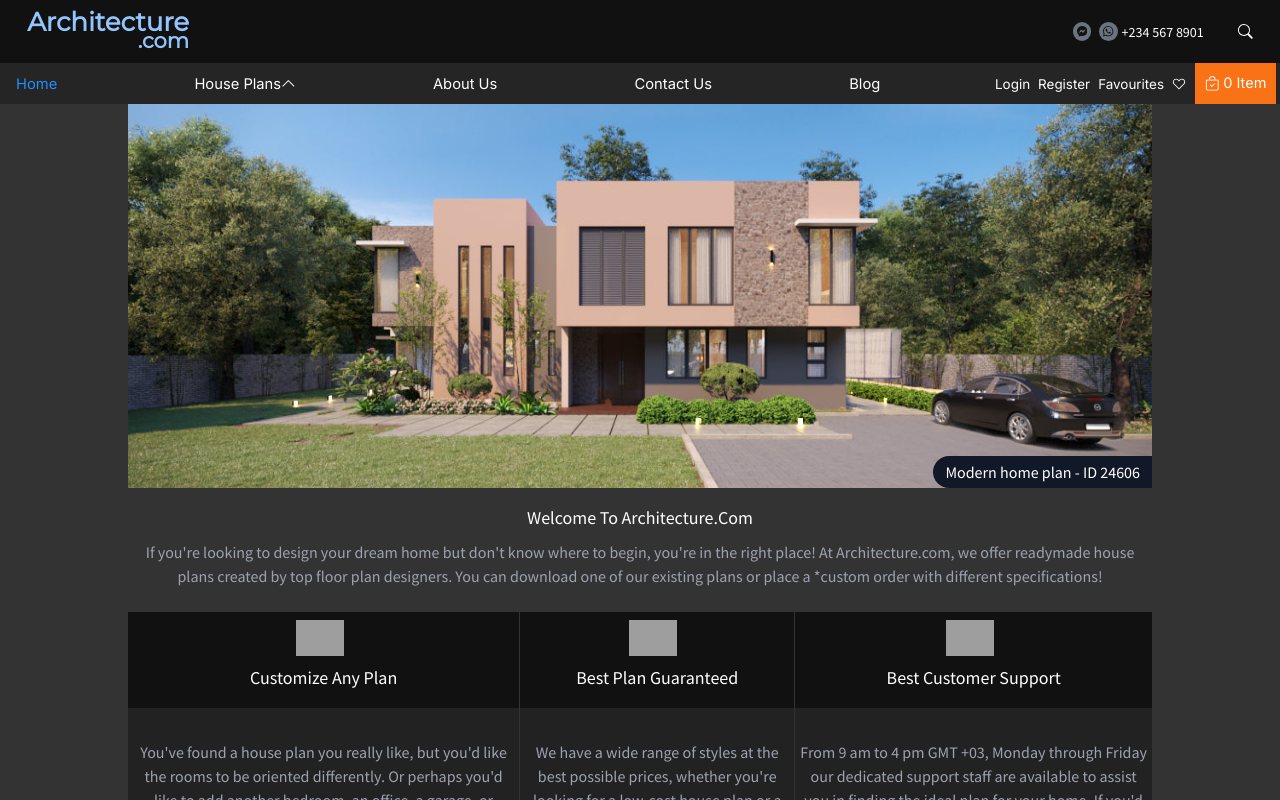
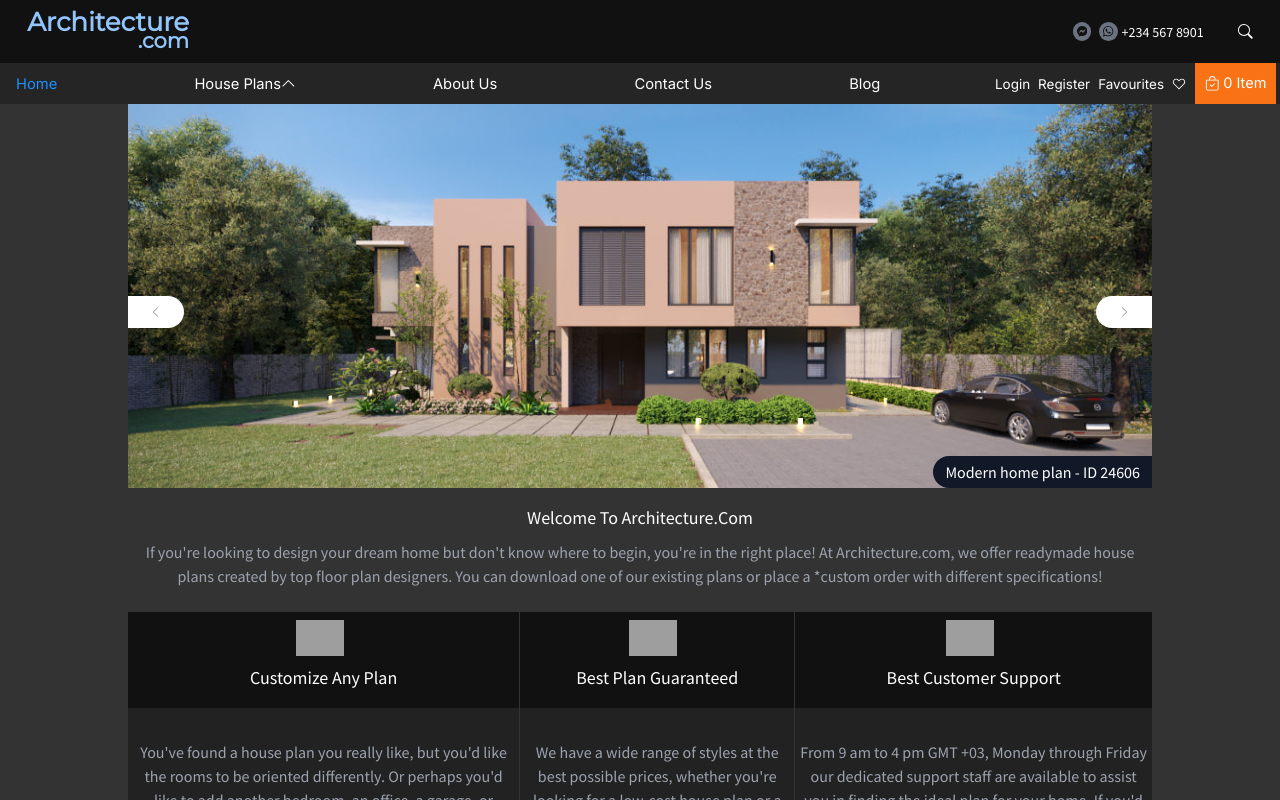
Before and after one commit to cleverAkanimoh/architecture, a React (Create React App) app: page / in a window 1280 px wide. Shown: the top 800 px of the page. Built offline with nearby package versions, Linux system fonts and the light colour scheme; grey boxes are pictures that could not be loaded; a web font is replaced by a local one.

Commit message:
modified Home.tsx in Pages

```diff
--- a/src/Pages/Home.tsx
+++ b/src/Pages/Home.tsx
@@ -1,16 +1,20 @@
+import { Link } from "react-router-dom";
+import { VscChevronLeft, VscChevronRight } from "react-icons/vsc";
+
 import BoxContainer from "../Components/home/BoxContainer";
 import ImageArea from "../Components/home/ImageArea";
 import WelcomeComp from "../Components/home/WelcomeComp";
 import useWindowTitle from "../hooks/useWindowTitle";
 import defaultImage from "../assets/images/defaultimage.jpg";
-import { Link } from "react-router-dom";
 
 export default function Home() {
   useWindowTitle("Home | extra text goes here");
 
   return (
     <section className="general-flex">
-      <div>
+      <div className="relative z-0">
+        <button className="absolute bg-white py-2 px-5 z-10 hover:bg-opacity-60 font-bold top-[50%] left-[0] rounded-r-full"><VscChevronLeft/></button>
+        <button className="absolute bg-white py-2 px-5 z-10 hover:bg-opacity-60 font-bold top-[50%] right-[0] rounded-l-full"><VscChevronRight/></button>
         <ImageArea
           to=".."
           src={defaultImage}
```
